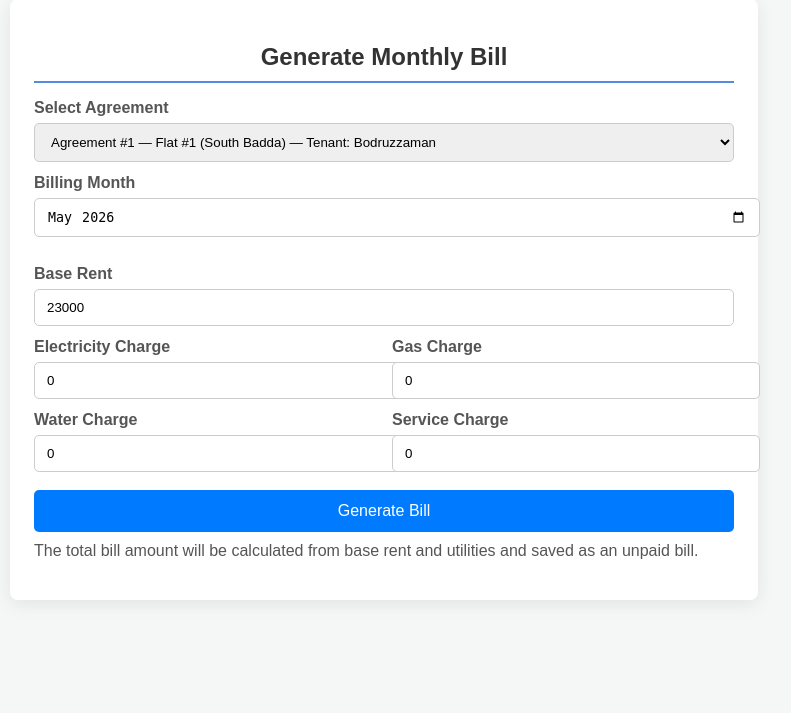
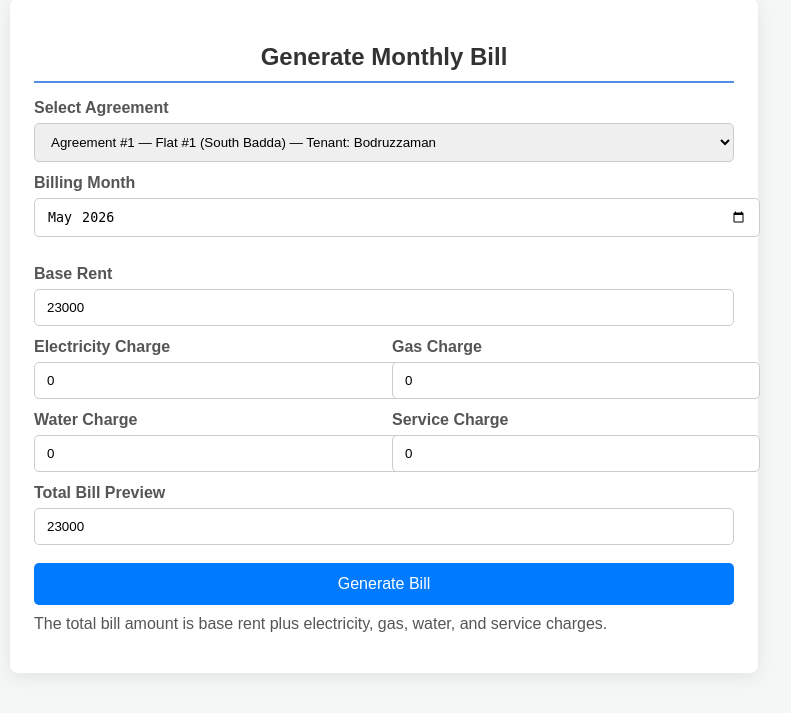
Before and after one commit to bodruzzaman-bkm/House_Rent_Management_System, a PHP site: page /generate_bill.php in a window 1280 px wide. Shown: the part 41-754 px from the top of the page, without its empty margins (256-1047 px from the left). Run offline with PHP 8.4, Linux system fonts and the light colour scheme; a user stored in the database is signed in; data comes from the database, SQL or seed files in the repository; tables that the repository leaves empty hold one stand-in row (values such as "Sample post").

Commit message:
modified:   generate_bill.php

```diff
--- a/generate_bill.php
+++ b/generate_bill.php
@@ -169,22 +169,53 @@ $defaultMonth = date('Y-m');
                     </div>
                 </div>
 
+                <div class="form-row single">
+                    <div>
+                        <label for="bill_preview">Total Bill Preview</label>
+                        <input type="text" id="bill_preview" value="0" readonly>
+                    </div>
+                </div>
+
                 <button type="submit" name="submit">Generate Bill</button>
             </form>
-            <p class="info-text">The total bill amount will be calculated from base rent and utilities and saved as an unpaid bill.</p>
+            <p class="info-text">The total bill amount is base rent plus electricity, gas, water, and service charges.</p>
         <?php endif; ?>
     </div>
 
     <script>
         const agreementSelect = document.getElementById('agreement_id');
         const baseRentInput = document.getElementById('base_rent');
+        const electricityInput = document.getElementById('electricity');
+        const gasInput = document.getElementById('gas');
+        const waterInput = document.getElementById('water');
+        const serviceChargeInput = document.getElementById('service_charge');
+        const billPreviewInput = document.getElementById('bill_preview');
+
+        function updateBillPreview() {
+            const baseRent = Number(baseRentInput?.value || 0);
+            const electricity = Number(electricityInput?.value || 0);
+            const gas = Number(gasInput?.value || 0);
+            const water = Number(waterInput?.value || 0);
+            const serviceCharge = Number(serviceChargeInput?.value || 0);
+
+            if (billPreviewInput) {
+                billPreviewInput.value = baseRent + electricity + gas + water + serviceCharge;
+            }
+        }
 
         agreementSelect?.addEventListener('change', function () {
             const selected = agreementSelect.selectedOptions[0];
             if (selected) {
                 baseRentInput.value = selected.dataset.baseRent || '0';
             }
+            updateBillPreview();
         });
+
+        [electricityInput, gasInput, waterInput, serviceChargeInput].forEach(function (input) {
+            input?.addEventListener('input', updateBillPreview);
+        });
+
+        updateBillPreview();
     </script>
 </body>
 </html>
```
